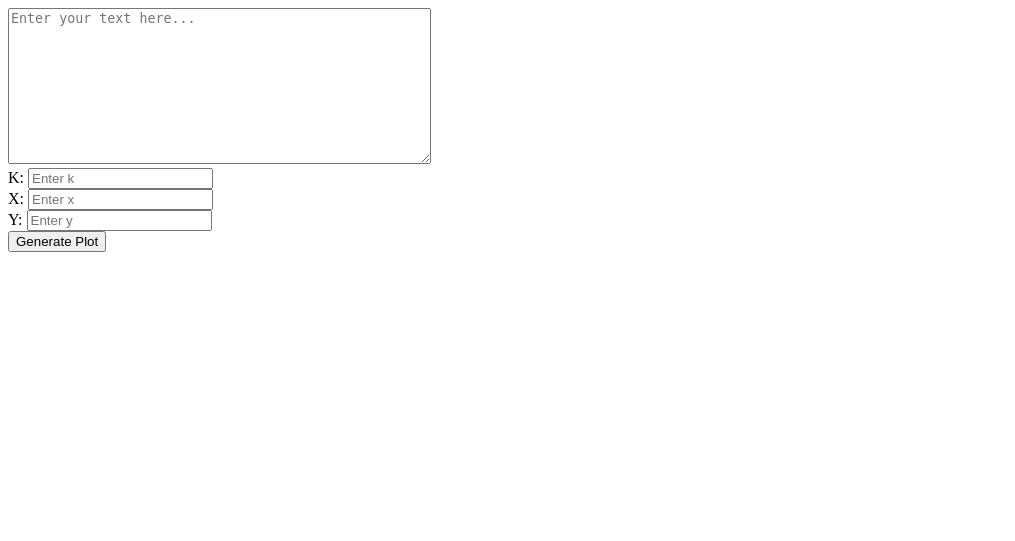
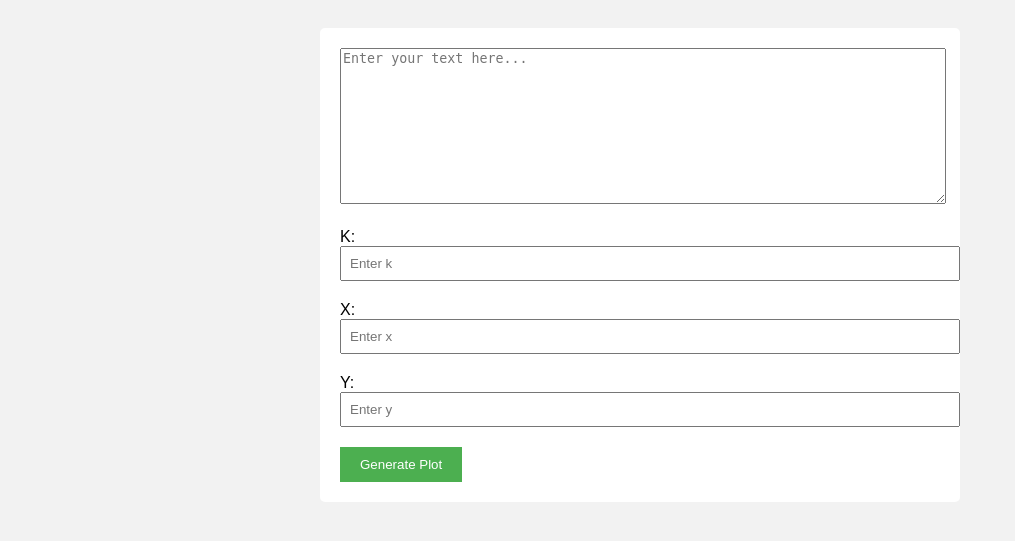
Before and after one commit to giammisimo/minizinc-2dpacking, a Flask app: page / in a window 1280 px wide. Shown: the top 541 px of the page, without its empty margins (0-1015 px from the left). Run offline with Flask 3, Linux system fonts and the light colour scheme.

Commit message:
Aggiornamento del index.html

```diff
--- a/web/src/templates/index.html
+++ b/web/src/templates/index.html
@@ -4,24 +4,73 @@
     <meta charset="UTF-8">
     <meta name="viewport" content="width=device-width, initial-scale=1.0">
     <title>Flask Text to Plot</title>
+    <style>
+        body {
+            font-family: Arial, sans-serif;
+            background-color: #f2f2f2;
+            padding: 20px;
+        }
+
+        form {
+            background-color: #fff;
+            padding: 20px;
+            border-radius: 5px;
+            max-width: 600px;
+            margin: auto;
+        }
+
+        textarea {
+            width: 100%;
+            margin-bottom: 10px;
+        }
+
+        input[type="text"] {
+            width: 100%;
+            margin-bottom: 10px;
+            padding: 8px;
+        }
+
+        label {
+            display: block;
+            margin-top: 10px;
+        }
+
+        button {
+            background-color: #4CAF50;
+            color: white;
+            padding: 10px 20px;
+            border: none;
+            cursor: pointer;
+            margin-top: 10px;
+        }
+
+        button:hover {
+            background-color: #45a049;
+        }
+
+        img {
+            max-width: 100%;
+            height: auto;
+            display: block;
+            margin: 20px auto;
+            width: 600px;
+        }
+    </style>
 </head>
 <body>
     {% if plot_url %}
-        <img src="{{ plot_url }}" alt="Generated Plot" style="width: 600px; height: auto;">
+        <img src="{{ plot_url }}" alt="Generated Plot">
     {% endif %}
 
     <form method="POST">
-        <textarea name="text_content" rows="10" cols="50" placeholder="Enter your text here...">{{ text_content }}</textarea><br>
+        <textarea name="text_content" rows="10" placeholder="Enter your text here...">{{ text_content }}</textarea>
         <label for="k">K:</label>
-        <input type="text" id="k" name="k" value="{{ k_value }}" placeholder="Enter k"><br>
-
-	<label for="x">X:</label>
-        <input type="text" id="x" name="x" value="{{ x_value }}" placeholder="Enter x"><br>
-
+        <input type="text" id="k" name="k" value="{{ k_value }}" placeholder="Enter k">
+        <label for="x">X:</label>
+        <input type="text" id="x" name="x" value="{{ x_value }}" placeholder="Enter x">
         <label for="y">Y:</label>
-        <input type="text" id="y" name="y" value="{{ y_value }}" placeholder="Enter y"><br>
-
-	<button type="submit">Generate Plot</button>
+        <input type="text" id="y" name="y" value="{{ y_value }}" placeholder="Enter y">
+        <button type="submit">Generate Plot</button>
     </form>
 </body>
 </html>
```
